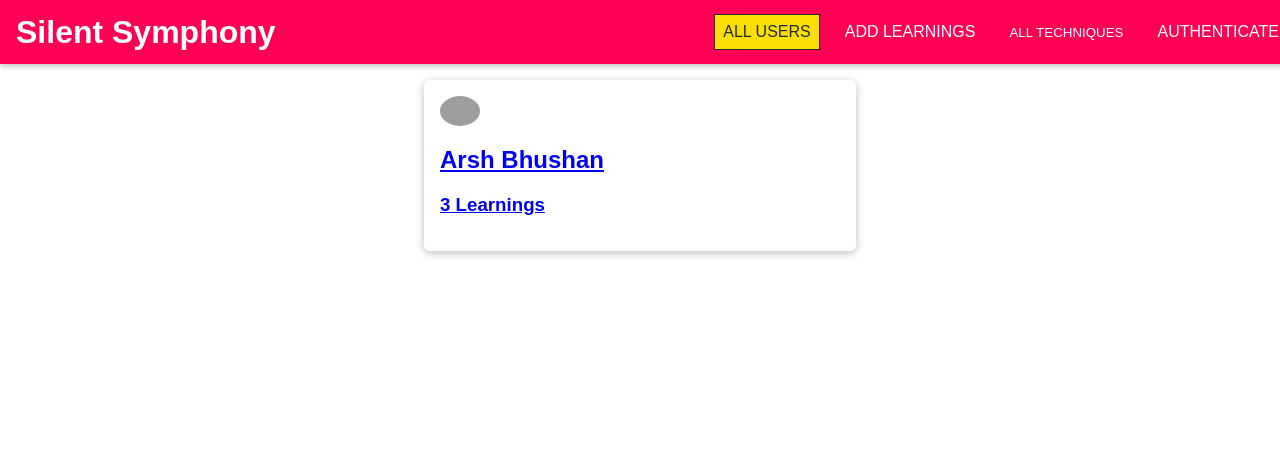
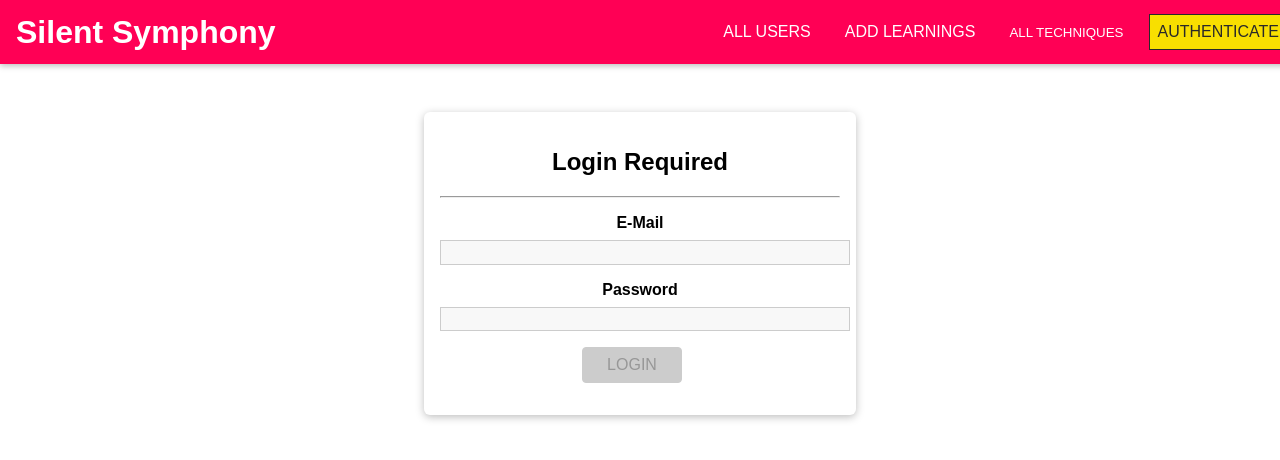
Before and after one commit to arshbhushan/Silent-Symphony, a React (Create React App) app in the folder finger-spelling-frontend/: page /auth in a window 1280 px wide. Before the commit this address led to /. Shown: the top 460 px of the page. Built offline with nearby package versions, Linux system fonts and the light colour scheme; grey boxes are pictures that could not be loaded.

Commit message:
addingAuthPages

```diff
--- a/finger-spelling-frontend/src/App.js
+++ b/finger-spelling-frontend/src/App.js
@@ -5,6 +5,7 @@ import Users from './user/pages/Users';
 import MainNavigation from './shared/components/Navigation/MainNavigation';
 import NewLearning from './learnings/pages/NewLearning.js'
 import UpdateLearning from './learnings/pages/UpdateLearning.js';
+import Auth from './user/pages/Auth.js';
 
 import UserLearnings from './learnings/pages/userLearnings';
 
@@ -33,6 +34,10 @@ const App = () => {
           <Route path="/learnings/:learningId" exact>
             <UpdateLearning/>
           </Route>
+
+          <Route path="/auth">
+            <Auth/>
+          </Route>
           {/* Add more routes as needed */}
           <Redirect to="/" />
         </Switch>
--- a/finger-spelling-frontend/src/learnings/components/LearningItem.js
+++ b/finger-spelling-frontend/src/learnings/components/LearningItem.js
@@ -7,9 +7,20 @@ import Modal from "../../shared/components/UIElements/Modal";
 
 const LearningItem= props => {
     const [ShowVideo,setShowVideo]=useState(false);
-
+    const [showConfirmModal,setShowConfirmModal]=useState(false);
     const openVideoHandler=()=>setShowVideo(true);
     const closeVideoHandler=()=>setShowVideo(false);
+
+    const showDeleteWarningHandler=()=>{
+        setShowConfirmModal(true);
+    };
+    const cancleDeleteHandler=()=>{
+        setShowConfirmModal(false);
+    }
+    const confirmDeleteHandler=()=>{
+        setShowConfirmModal(false);
+        console.log('Deleting...');
+    }
 
     return (
     <>
@@ -25,7 +36,20 @@ const LearningItem= props => {
             <div className="map-container"></div>
             <h2>The Video</h2>
         </Modal>
-    <li className="place-item">
+        <Modal
+        show={showConfirmModal}
+        onCancel={cancleDeleteHandler}
+        header="Are you sure? "
+        footerClass="place-item__modal-actions"
+        footer={
+            <>
+            <Button inverse onClick={cancleDeleteHandler}>CANCEL</Button>
+            <Button danger onClick={confirmDeleteHandler}>DELETE</Button>
+            </>
+        }>
+            <p>Are you sure you wish to delete this lesson?</p>
+        </Modal>
+    <li className="place-item" >
         <Card className="place-item__content">
         <div className="place-item__image">
             <img src={props.image} alt={props.title}/>
@@ -42,7 +66,7 @@ const LearningItem= props => {
            {/* <Button to={}>Try Now!</Button> */}
            <Button to={`/learnings/${props.id}`}>EDIT</Button>
             <Button>Try Now!</Button>
-            <Button danger>DELETE</Button>
+            <Button danger onClick={showDeleteWarningHandler}>DELETE</Button>
         </div>
         </Card>
     </li>
--- /dev/null
+++ b/finger-spelling-frontend/src/user/pages/Auth.css
@@ -0,0 +1,15 @@
+.authentication__header {
+    color: white;
+    text-align: center;
+  }
+
+  .authentication {
+    width: 90%;
+    max-width: 25rem;
+    margin: 7rem auto;
+    text-align: center;
+  }
+
+  .authentication form {
+    margin-bottom: 1rem;
+  }
--- /dev/null
+++ b/finger-spelling-frontend/src/user/pages/Auth.js
@@ -0,0 +1,60 @@
+import React from "react";
+import Card from "../../shared/components/UIElements/Card";
+import Input from "../../shared/components/FormElements/Input";
+import Button from "../../shared/components/FormElements/Button";
+import { VALIDATOR_EMAIL,VALIDATOR_MINLENGTH } from "../../shared/util/validators";
+import { useForm } from "../../shared/hooks/form-hook";
+import './Auth.css';
+
+const Auth = () => {
+    const [formState, inputHandler] = useForm(
+      {
+        email: {
+          value: '',
+          isValid: false
+        },
+        password: {
+          value: '',
+          isValid: false
+        }
+      },
+      false
+    );
+
+    const authSubmitHandler = event => {
+      event.preventDefault();
+      console.log(formState.inputs);
+    };
+
+    return (
+      <Card className="authentication">
+        <h2>Login Required</h2>
+        <hr />
+        <form onSubmit={authSubmitHandler}>
+          <Input
+            element="input"
+            id="email"
+            type="email"
+            label="E-Mail"
+            validators={[VALIDATOR_EMAIL()]}
+            errorText="Please enter a valid email address."
+            onInput={inputHandler}
+          />
+          <Input
+            element="input"
+            id="password"
+            type="password"
+            label="Password"
+            validators={[VALIDATOR_MINLENGTH(5)]}
+            errorText="Please enter a valid password, at least 5 characters."
+            onInput={inputHandler}
+          />
+          <Button type="submit" disabled={!formState.isValid}>
+            LOGIN
+          </Button>
+        </form>
+      </Card>
+    );
+  };
+
+  export default Auth;
```
